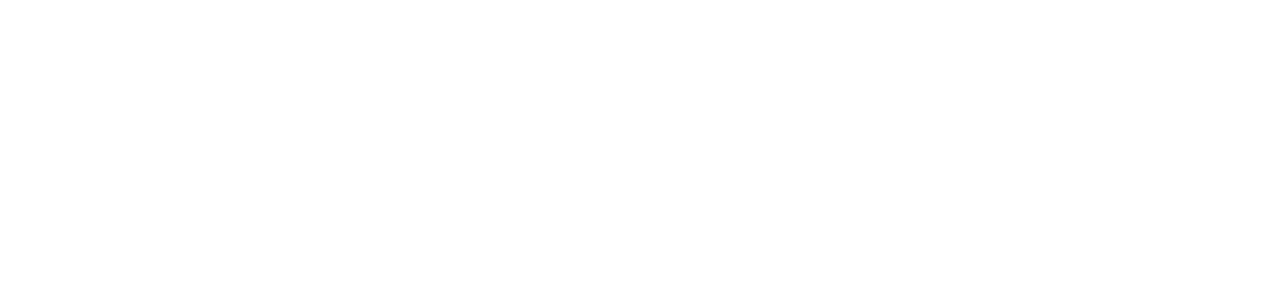
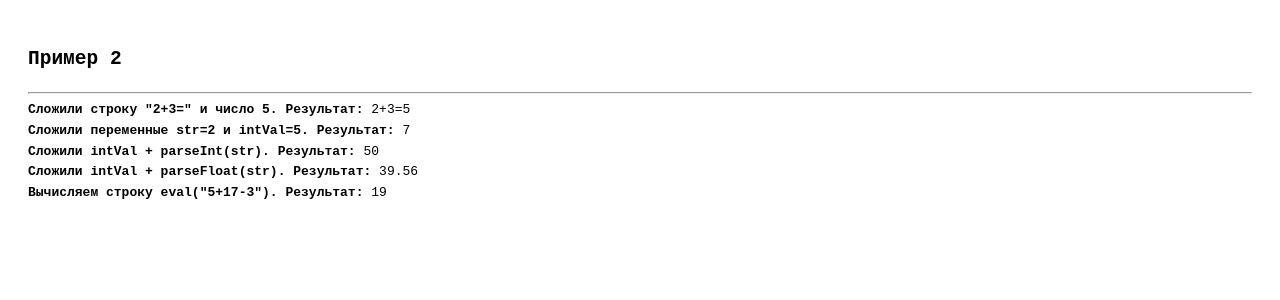
Before and after one commit to liahrothstein/web.lab6, a React (Vite) app in the folder examples/: page /examples/xmpl2 in a window 1280 px wide. Before the commit this address had no page. Shown: the top 300 px of the page. Built offline with nearby package versions, Linux system fonts and the light colour scheme.

Commit message:
feat: done second example

```diff
--- a/examples/src/App.tsx
+++ b/examples/src/App.tsx
@@ -1,7 +1,7 @@
 import React from 'react';
 import { Navigate, Route, Routes } from 'react-router-dom';
 
-import { Example1 } from './components';
+import { Example1, Example2 } from './components';
 import { MainRoute } from './MainRoute';
 
 function App() {
@@ -10,6 +10,7 @@ function App() {
       <Route path="/" element={<Navigate to="/examples" />} />
       <Route path="/examples" element={<MainRoute />} />
       <Route path="/examples/xmpl1" element={<Example1 />} />
+      <Route path="/examples/xmpl2" element={<Example2 />} />
     </Routes>
   );
 }
--- a/examples/src/MainRoute.tsx
+++ b/examples/src/MainRoute.tsx
@@ -3,8 +3,9 @@ import { Link } from 'react-router-dom';
 
 export function MainRoute() {
   return (
-    <div>
+    <div style={{ display: 'flex', flexDirection: 'column' }}>
       <Link to="/examples/xmpl1">Example 1</Link>
+      <Link to="/examples/xmpl2">Example 2</Link>
     </div>
   );
 }
--- /dev/null
+++ b/examples/src/components/Example2.tsx
@@ -0,0 +1,71 @@
+import React from 'react';
+
+// Безопасная замена eval() для простых математических выражений (сложение/вычитание)
+function safeEval(expr: string): number {
+  // Разбиваем строку на числа и знаки, убирая пробелы
+  const tokens = expr.replace(/\s+/g, '').match(/(\d+|\+|-)/g);
+  if (!tokens) return 0;
+
+  let result = parseInt(tokens[0], 10);
+  for (let i = 1; i < tokens.length; i += 2) {
+    const operator = tokens[i];
+    const nextValue = parseInt(tokens[i + 1], 10);
+
+    if (operator === '+') result += nextValue;
+    if (operator === '-') result -= nextValue;
+  }
+  return result;
+}
+
+export function Example2() {
+  // 1. Создаем переменные разных типов со строгой типизацией
+  const initialStr: string = '2+3=';
+  const intVal: number = 5;
+
+  // 2. Складываем строку и число (неявное приведение типов в JS всё еще работает)
+  const sum1: string = initialStr + intVal;
+
+  // 3. Переопределение переменной другим типом.
+  // В TS вместо "var str = 2" мы создаем новую переменную с корректным типом number
+  const strAsNumber: number = 2;
+  const sum2: number = strAsNumber + intVal;
+
+  // 4. Преобразование строки в числовую переменную (целое число)
+  const numericStr: string = '45';
+  const sum3: number = intVal + parseInt(numericStr, 10); // Явно указываем radix (десятичную систему)
+
+  // 5. Преобразование строки в числовую переменную (с плавающей точкой)
+  const floatStr: string = '34.56';
+  const sum4: number = intVal + parseFloat(floatStr);
+
+  // 6. Вычисление математического выражения, представленного в виде строки
+  const exprStr: string = '5+17-3';
+  const sum5: number = safeEval(exprStr);
+
+  return (
+    <div style={{ padding: '20px', fontFamily: 'monospace', lineHeight: '1.6' }}>
+      <h2>Пример 2</h2>
+      <hr />
+
+      <div>
+        <strong>Сложили строку &quot;2+3=&quot; и число 5. Результат:</strong> {sum1}
+      </div>
+
+      <div>
+        <strong>Сложили переменные str=2 и intVal=5. Результат:</strong> {sum2}
+      </div>
+
+      <div>
+        <strong>Сложили intVal + parseInt(str). Результат:</strong> {sum3}
+      </div>
+
+      <div>
+        <strong>Сложили intVal + parseFloat(str). Результат:</strong> {sum4}
+      </div>
+
+      <div>
+        <strong>Вычисляем строку eval(&quot;{exprStr}&quot;). Результат:</strong> {sum5}
+      </div>
+    </div>
+  );
+}
--- a/examples/src/components/index.ts
+++ b/examples/src/components/index.ts
@@ -1 +1,2 @@
 export { Example1 } from './Example1';
+export { Example2 } from './Example2';
```
